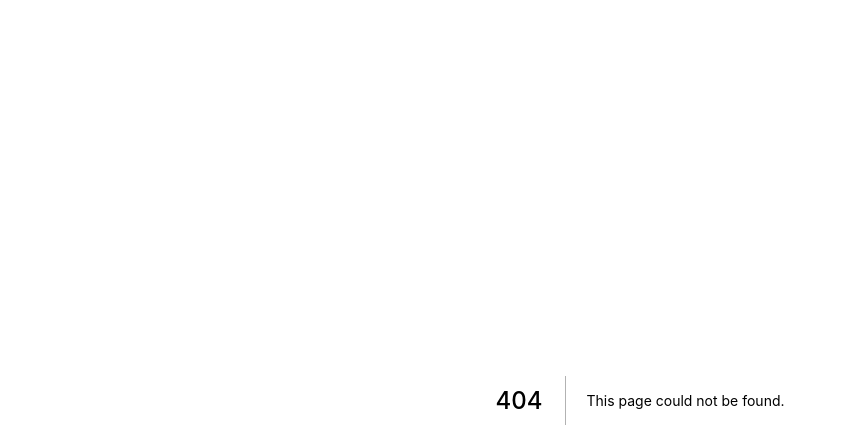
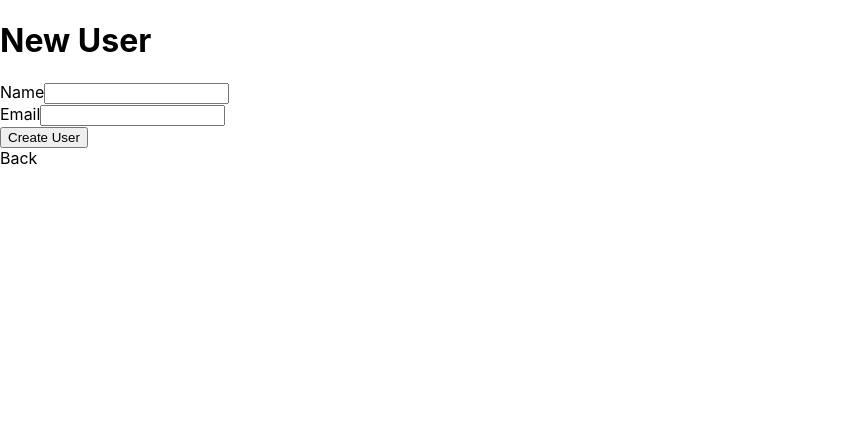
Before and after one commit to takeyu1013/toy_app, a Next.js app: page /users/new in a window 1280 px wide. Before the commit this address had no page. Shown: the top 448 px of the page, without its empty margins (0-847 px from the left). Built offline with nearby package versions, Linux system fonts and the light colour scheme.

Commit message:
✨ Add form to create user

```diff
--- /dev/null
+++ b/pages/users/new.tsx
@@ -0,0 +1,50 @@
+import type { NextPage } from "next";
+import Link from "next/link";
+import React from "react";
+
+const New: NextPage = () => {
+  const createUser = async (event: React.FormEvent<HTMLFormElement>) => {
+    event.preventDefault();
+    console.log(
+      JSON.stringify({
+        name: event.target.name.value,
+        email: event.target.email.value,
+      })
+    );
+    console.log(`${process.env.NEXT_PUBLIC_BACKEND_HOST}/user`);
+
+    await fetch(`${process.env.NEXT_PUBLIC_BACKEND_HOST}/user`, {
+      body: JSON.stringify({
+        name: event.target.name.value,
+        email: event.target.email.value,
+      }),
+      headers: {
+        "Content-Type": "application/json",
+      },
+      method: "POST",
+    });
+  };
+  return (
+    <div>
+      <h1>New User</h1>
+      <form onSubmit={createUser}>
+        <div className="field">
+          <label htmlFor="name">Name</label>
+          <input id="name" type="text" autoComplete="name" required />
+        </div>
+        <div className="field">
+          <label htmlFor="email">Email</label>
+          <input id="email" type="text" autoComplete="email" required />
+        </div>
+        <div className="actions">
+          <button type="submit">Create User</button>
+        </div>
+      </form>
+      <Link href="/users">
+        <a>Back</a>
+      </Link>
+    </div>
+  );
+};
+
+export default New;
```
Also changed, not shown: pages/users/index.tsx (renamed from pages/users.tsx).
